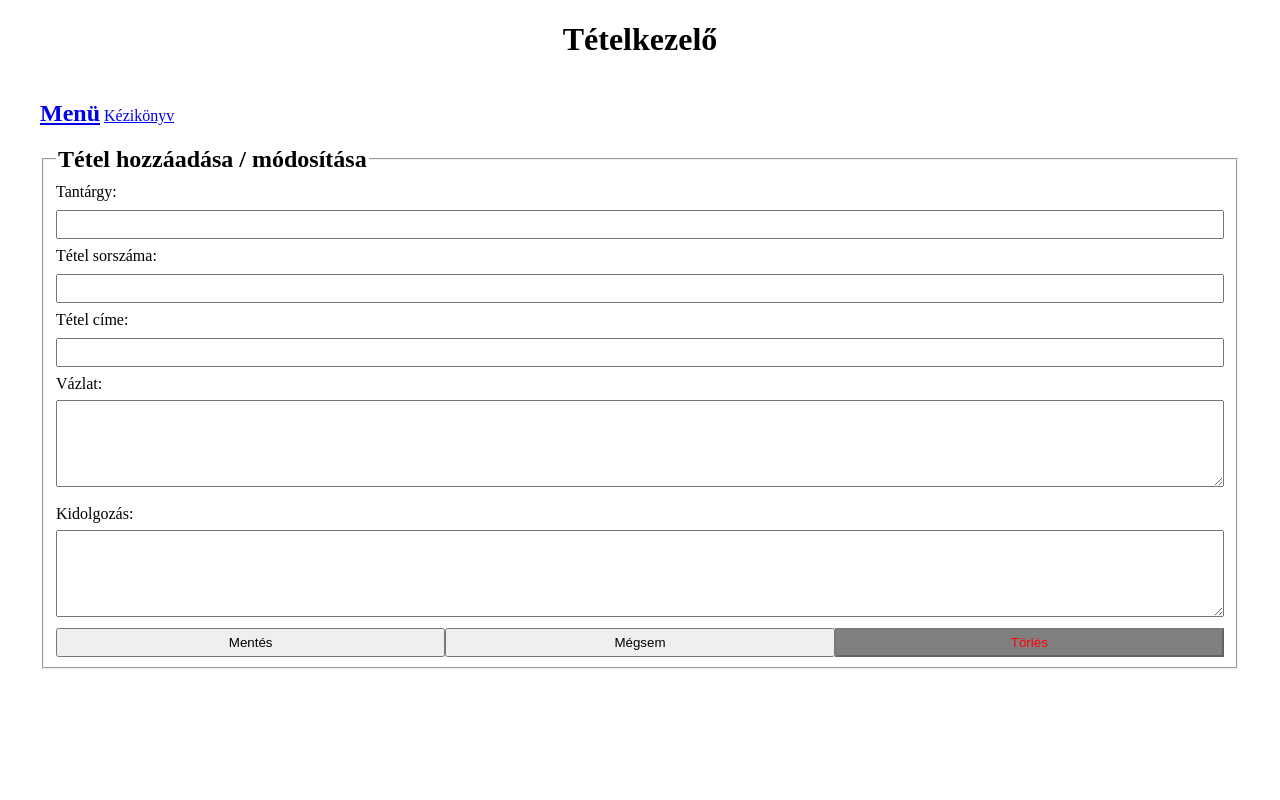
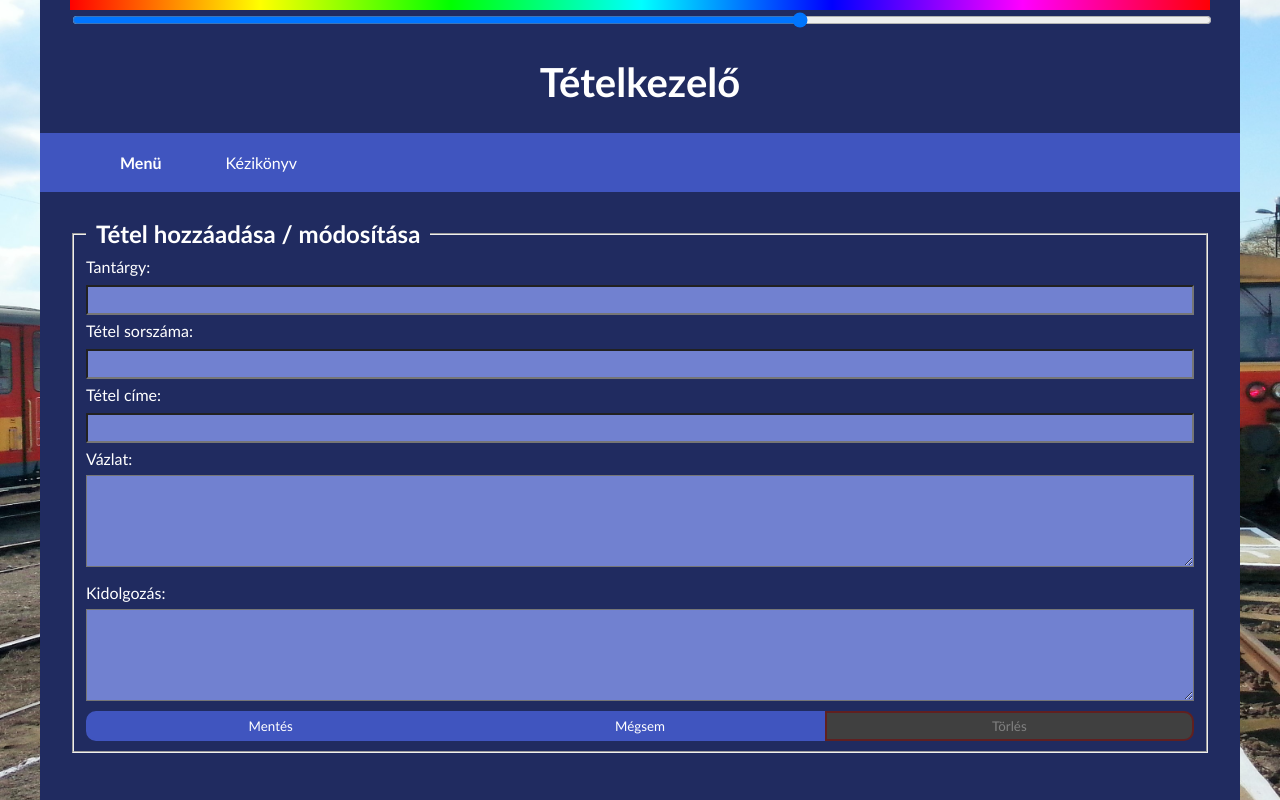
Before and after one commit to Buzino/Tetelkezelo, a PHP site: page /modify.php in a window 1280 px wide. Run offline with PHP 8.4, Linux system fonts and the light colour scheme; data that the repository does not hold is empty.

Commit message:
sírok zokogok

```diff
--- /dev/null
+++ b/weboldal/app.js
@@ -0,0 +1,4 @@
+function szin() {
+    document.documentElement.style.setProperty('--szin', document.querySelector("#h").value);
+}
+szin();
--- a/weboldal/modify.php
+++ b/weboldal/modify.php
@@ -33,15 +33,22 @@
     </script>
 
     <div class="tartalom">
+        <div class="szin">
+            <span class="grad"></span>
+            <input type="range" name="h" id="h" min=0 max=359 step=1 value=230 onchange="szin()">
+        </div>
         <header>
             <h1>Tételkezelő</h1>
         </header>
+        <!--Menü-->
+        <nav>
+            <ul>
+                <li><h2><a href="index.php">Menü</a></li>
+                <li><a href="manual.php">Kézikönyv</a></li>
+            </ul>
+        </nav>
         <main>
-            <!--Menü-->
-            <nav>
-                <h2><a href="index.php">Menü</a></h2>
-                <a href="manual.html">Kézikönyv</a>
-            </nav>
+
             <!--Módosítás form-->
             <form action="<?=$_SERVER["PHP_SELF"]?>" method="post" class="keres modosit">
               <fieldset>
@@ -125,5 +132,7 @@
         echo '<script>alert("Tétel sikeresen törölve!"); window.open("index.php","_self")</script>';
     }
     ?>
+
+    <script defer src="app.js"></script>
 </body>
 </html>
--- a/weboldal/php/db_connect.php
+++ b/weboldal/php/db_connect.php
@@ -29,3 +29,7 @@ function futtatParancs($connection, $sql) {
     }
     //echo "Kész a eskuel.";
 }
+
+//szinhez
+session_start();
+$_SESSION["h"] = $_POST["hue"] ?? 230;
--- a/weboldal/style.css
+++ b/weboldal/style.css
@@ -1,17 +1,102 @@
+:root {
+    --szin: 200;
+    --primary: hsl(var(--szin), 50%, 25%);
+    --secondary: hsl(0, 0%, 100%);
+    --tetriary: hsl(var(--szin), 50%, 50%);
+    --negyedik: hsl(var(--szin), 50%, 63%);
+    --otodik: hsl(var(--szin), 50%, 33%);
+}
+
+* {
+    font-family:'Gill Sans', 'Gill Sans MT', Calibri, 'Trebuchet MS', sans-serif;
+}
+
+a, a:link, a:hover, a:active, a:visited {
+    text-decoration: inherit;
+    color: inherit;
+}
+
+html {
+    padding: 0;
+}
+
+body {
+    margin: 0;
+    background-image: url('1426992.jpg');
+    background-position: center;
+    background-size: cover;
+    background-attachment:fixed;
+}
+
+body > * {
+    margin: auto;
+}
+
 header {
     text-align: center;
+    overflow: hidden;
 }
 
-nav > * {
+header h1 {
+    font-size: 2.5em;
+}
+
+nav {
+    background-color: var(--tetriary);
+    padding: 0 10px;
+    height: fit-content;
+}
+
+nav * {
     display: inline-block;
+    list-style: none;
+}
+
+nav h2 {
+    padding: -10px 20px !important;
+    margin: 0 !important;
+    font-size: 100% !important;
+}
+
+nav ul {
+    margin: 0;
+    height: fit-content;
+}
+
+nav ul li {
+    height: fit-content;
+}
+
+nav ul li a {
+    height: 100%;
+    padding: 20px 30px;
+}
+
+nav ul li a:hover {
+    background-color: var(--negyedik);
 }
 
 .tartalom {
+    box-sizing: border-box;
     width: 100%;
     min-width: 300px;
     max-width: 1200px;
-    margin-left: auto;
-    margin-right: auto;
+    min-height: 100vh;
+
+    margin: 0 auto;
+
+    color: var(--secondary);
+    background-color: var(--primary);
+}
+
+main {
+    padding: 30px;
+}
+
+@media (max-width: 550px) {
+    main {
+        padding: 10px;
+    }
 }
 
 form.keres {
@@ -40,9 +125,43 @@ form.keres textarea {
     padding: 5px 2px;
 }
 
+legend {
+    padding: 0 10px;
+}
+
 button {
     box-sizing: border-box;
-    padding: 5px 2px;
+    padding: 10px 15px;
+    background-color: var(--tetriary);
+    color: var(--secondary);
+    border: var(--tetriary) 2px solid;
+}
+
+div.main form:not(.keres) button {
+    box-shadow: 2px 2px 10px 2px black;
+}
+
+button:hover {
+    cursor: pointer;
+    border-color: var(--secondary);
+}
+
+button:active {
+    border-color: var(--tetriary);
+}
+
+button:first-of-type {
+    border-top-left-radius: 10px;
+    border-bottom-left-radius: 10px;
+}
+
+button:last-of-type {
+    border-top-right-radius: 10px;
+    border-bottom-right-radius: 10px;
+}
+
+form.keres:not(.modosit) button {
+    border-radius: 10px;
 }
 
 form.keres button:nth-of-type(1) {
@@ -50,8 +169,19 @@ form.keres button:nth-of-type(1) {
 }
 
 button.torol {
-    background-color: gray;
-    color: red;
+    background-color: hsl(0, 50%, 25%);
+    border-color: hsl(0, 50%, 25%);
+    color: white;
+}
+
+button.torol:hover {
+    border-color: var(--secondary);
+}
+
+button:disabled {
+    background-color: hsl(0, 0%, 25%);
+    color: gray;
+    cursor:not-allowed;
 }
 
 div.modositgombok {
@@ -86,3 +216,57 @@ form textarea {
     -webkit-line-clamp: var(--maxnsor);
     overflow: hidden;
 }
+
+input, select, textarea {
+    background-color: var(--negyedik);
+    color:white;
+}
+
+option:hover {
+    background-color: var(--primary);
+}
+
+.main h1 {
+    text-align: center;
+    font-size: 2.5em;
+}
+
+.main h2 {
+    text-align: center;
+    font-size: 200%;
+}
+
+.tetel {
+    box-shadow: 5px 5px 15px 4px black;
+    border-radius: 20px;
+    padding: 15px 25px;
+    margin-top: 25px;
+    transition: all 0.33s ease-in-out;
+    background-color: var(--otodik);
+}
+
+.tetel:hover {
+    scale: 1.04;
+    box-shadow: 0px 5px 15px 4px black;
+}
+
+.manual main h1 {margin-top: 0px; font-size: 2.5em;}
+.manual h2 {margin-top: 40px; font-size: 2em;}
+.manual h3 {margin-top: 30px; font-size: 1.5em;}
+
+.szin input {
+    background-color: red;
+    width: 100%;
+}
+
+.szin {
+    margin-left: 30px;
+    margin-right: 30px;
+}
+
+span.grad {
+    display: block;
+    height: 10px;
+    width: 100%;
+    background: linear-gradient(90deg in hsl longer hue, hsl(0, 100%, 50%), hsl(359, 100%, 50%));
+}
```
Also changed, not shown: weboldal/index.php (+14 -7 lines), weboldal/manual.php (renamed from weboldal/manual.html, +14 -6 lines), weboldal/view.php (+16 -5 lines), weboldal/1426992.jpg (added).
